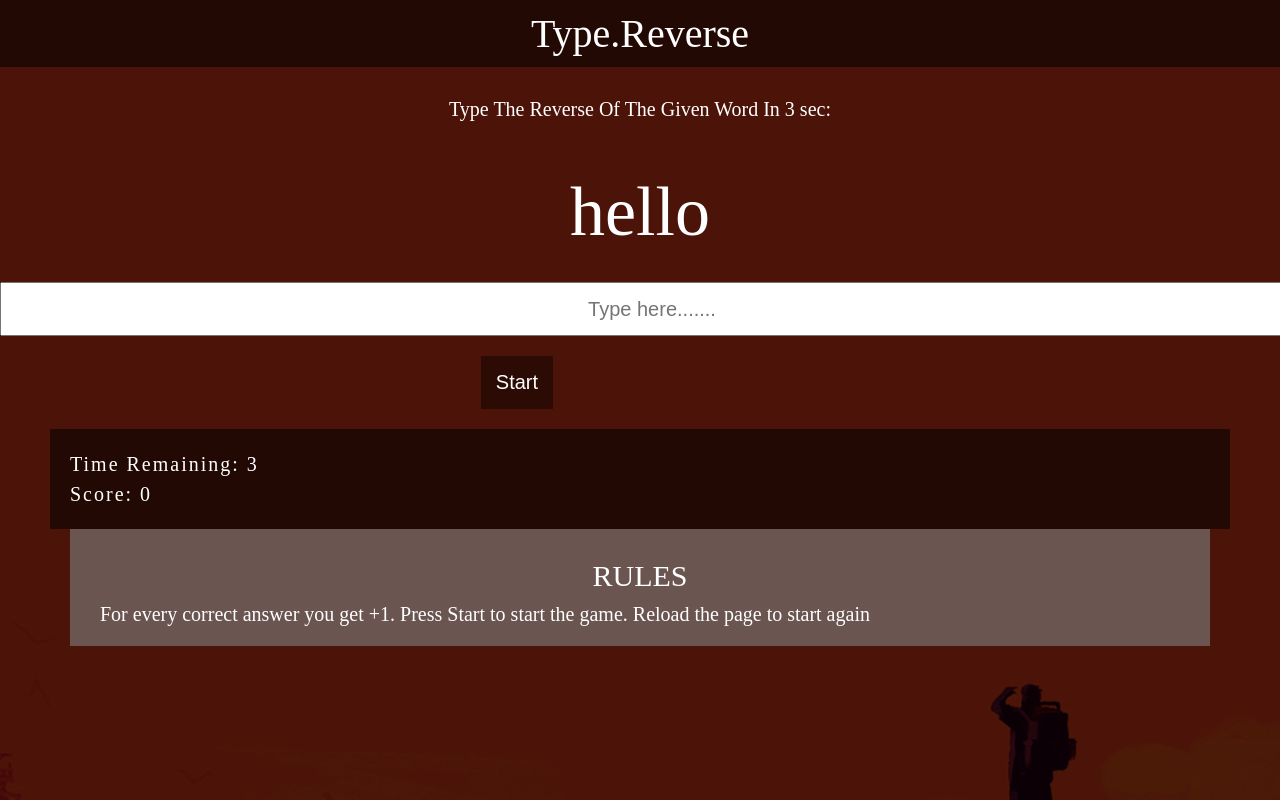
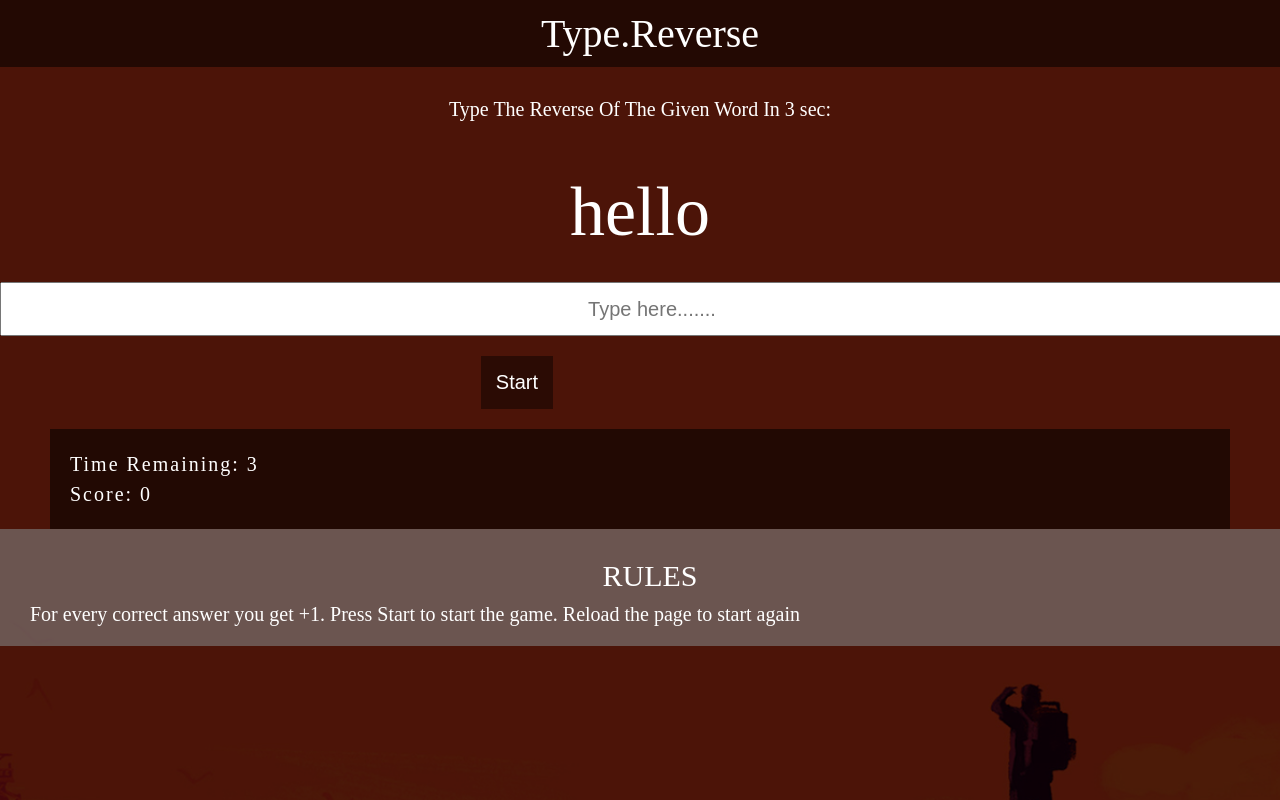
Before and after one commit to nimishbhandari/reverse, a plain HTML site: page index.html in a window 1280 px wide. Shown: the top 800 px of the page. Drawn offline with Linux system fonts and the light colour scheme.

Commit message:
Add files via upload

```diff
--- a/main.css
+++ b/main.css
@@ -20,7 +20,8 @@ body
 {
     background: rgba(0, 0, 0, 0.7);
     color: #fff;
-    height: 100vh;
+    height: 100%;
+    width: 100%;
 }
 .header
 {
@@ -28,6 +29,7 @@ body
     text-align: center;
     padding:10px;
     background: rgba(0, 0, 0, 0.544);
+    width:100%;
 }
 .hint
 {
@@ -93,11 +95,13 @@ body
 }
 .rules
 {
-    margin: 0px 70px;
+    margin: 0px ;
     padding:0px;
     font-size: 20px;
     background: rgba(128, 128, 128, 0.604);
     padding: 10px;
+    color:rgb(255, 255, 255);
+    width: 100%;
 }
 .rules1
 {
```
